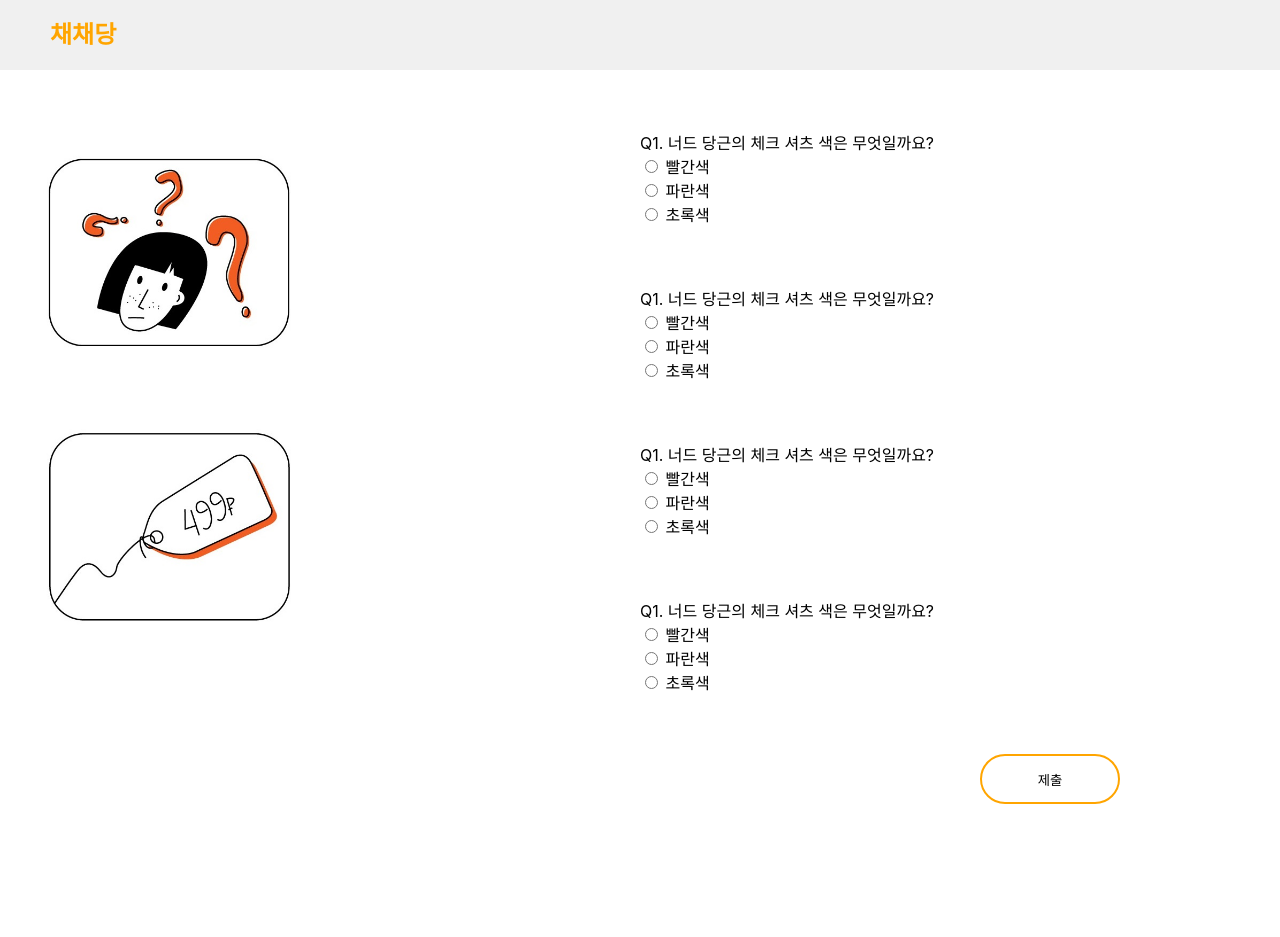
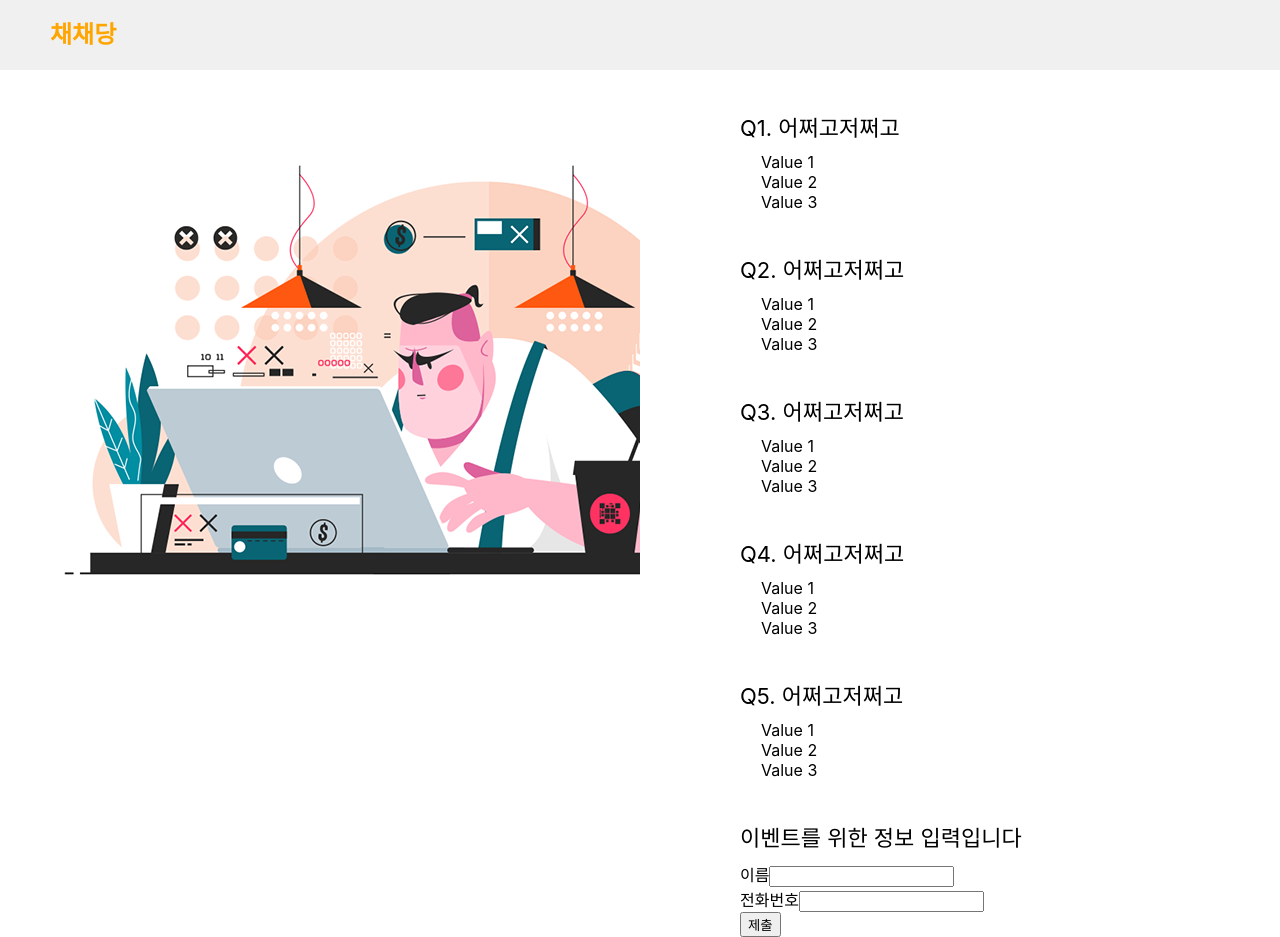
Before and after one commit to Sookhee/whip-carrot-webpage, a React (Create React App) app: page /quiz in a window 1280 px wide. Before the commit the page ends 884 px from the top, so only its background shows below. Built offline with nearby package versions, Linux system fonts and the light colour scheme.

Commit message:
Quiz 문제, checked 글자색 변경

```diff
--- a/src/App.css
+++ b/src/App.css
@@ -1,4 +1,6 @@
-.app{}
+.app{
+
+}
 
 .app .nav{
   width: 100%;
--- /dev/null
+++ b/src/component/Quiz/Left.js
@@ -0,0 +1,15 @@
+import React, {Component} from 'react';
+import './Left.scss';
+
+class Left extends Component{
+    render(){
+        return(
+            <div className="quiz-left">
+                <div className="img">
+                </div>
+            </div>
+        );
+    };
+}
+
+export default Left;
--- /dev/null
+++ b/src/component/Quiz/Left.scss
@@ -0,0 +1,12 @@
+.quiz-left{
+    position: fixed;
+    width: 50%;
+
+    .img{
+        width: 100%;
+        height: 600px;
+        background-image: url('../../img/main-backgronud.png');
+        background-repeat: no-repeat;
+        background-size: cover;
+    }
+}
--- a/src/component/Quiz/Quiz.js
+++ b/src/component/Quiz/Quiz.js
@@ -1,58 +1,14 @@
 import React, {Component} from 'react';
 import './Quiz.scss';
+import Left from './Left';
+import Right from './Right';
 
 class Quiz extends Component{
     render(){
         return(
             <div className="quiz">
-                <div className="left">
-
-                </div>
-                <div className="right">
-                    <form>
-                        <div className="question-wrap">
-                            <div className="question">
-                                Q1. 너드 당근의 체크 셔츠 색은 무엇일까요?
-                            </div>
-                            <div className="answer-wrap">
-                                <div className="answer"><input type="radio"></input> 빨간색</div>
-                                <div className="answer"><input type="radio"></input> 파란색</div>
-                                <div className="answer"><input type="radio"></input> 초록색</div>
-                            </div>
-                        </div>
-                        <div className="question-wrap">
-                            <div className="question">
-                                Q1. 너드 당근의 체크 셔츠 색은 무엇일까요?
-                            </div>
-                            <div className="answer-wrap">
-                                <div className="answer"><input type="radio"></input> 빨간색</div>
-                                <div className="answer"><input type="radio"></input> 파란색</div>
-                                <div className="answer"><input type="radio"></input> 초록색</div>
-                            </div>
-                        </div>
-                        <div className="question-wrap">
-                            <div className="question">
-                                Q1. 너드 당근의 체크 셔츠 색은 무엇일까요?
-                            </div>
-                            <div className="answer-wrap">
-                                <div className="answer"><input type="radio"></input> 빨간색</div>
-                                <div className="answer"><input type="radio"></input> 파란색</div>
-                                <div className="answer"><input type="radio"></input> 초록색</div>
-                            </div>
-                        </div>
-                        <div className="question-wrap">
-                            <div className="question">
-                                Q1. 너드 당근의 체크 셔츠 색은 무엇일까요?
-                            </div>
-                            <div className="answer-wrap">
-                                <div className="answer"><input type="radio"></input> 빨간색</div>
-                                <div className="answer"><input type="radio"></input> 파란색</div>
-                                <div className="answer"><input type="radio"></input> 초록색</div>
-                            </div>
-                        </div>
-                        <button type="submit">제출</button>
-                    </form>
-                </div>
+                <Left/>
+                <Right/>
             </div>
         );
     };
--- a/src/component/Quiz/Quiz.scss
+++ b/src/component/Quiz/Quiz.scss
@@ -1,30 +1,4 @@
 .quiz{
-    position: relative;
+    display: flex;
     align-items: flex-start;
-    .left{
-        width: 50%;
-        height: 640px;
-        position: absolute;
-        background-repeat: no-repeat;
-        background-image: url('../../img/quiz-backgronud.jpg');
-        background-size: contain;
-    }
-
-    .right{
-        position: absolute;
-        left: 50%;
-        .question-wrap{
-            margin: 60px 0;
-        }
-
-        button{
-            width: 140px;
-            height: 50px;
-            background: #ffffff;
-            border: 2px solid orange;
-            border-radius: 200px;
-            margin-bottom: 80px;
-            margin-left: 340px;
-        }
-    }
 }
--- /dev/null
+++ b/src/component/Quiz/Right.js
@@ -0,0 +1,80 @@
+import React, {Component} from 'react';
+import './Right.scss';
+
+class Right extends Component{
+    render(){
+        return(
+            <div className="quiz-right">
+                <form>
+                    <div className="wrap-quiz">
+                        <div className="title">Q1. 어쩌고저쩌고</div>
+                        <div className="wrap-answer">
+                            <input type='radio' value='1' name='q1' id='radio1-1'/>
+                            <label for='radio1-1'>Value 1</label><br/>
+                            <input type='radio' value='2' name='q1' id='radio1-2'/>
+                            <label for='radio1-2'>Value 2</label><br/>
+                            <input type='radio' value='3' name='q1' id='radio1-3'/>
+                            <label for='radio1-3'>Value 3</label><br/>
+                        </div>
+                    </div>
+                    <div className="wrap-quiz">
+                        <div className="title">Q2. 어쩌고저쩌고</div>
+                        <div className="wrap-answer">
+                            <input type='radio' value='1' name='q2' id='radio2-1'/>
+                            <label for='radio2-1'>Value 1</label><br/>
+                            <input type='radio' value='2' name='q2' id='radio2-2'/>
+                            <label for='radio2-2'>Value 2</label><br/>
+                            <input type='radio' value='3' name='q2' id='radio2-3'/>
+                            <label for='radio2-3'>Value 3</label><br/>
+                        </div>
+                    </div>
+                    <div className="wrap-quiz">
+                        <div className="title">Q3. 어쩌고저쩌고</div>
+                        <div className="wrap-answer">
+                            <input type='radio' value='1' name='q3' id='radio3-1'/>
+                            <label for='radio3-1'>Value 1</label><br/>
+                            <input type='radio' value='2' name='q3' id='radio3-2'/>
+                            <label for='radio3-2'>Value 2</label><br/>
+                            <input type='radio' value='3' name='q3' id='radio3-3'/>
+                            <label for='radio3-3'>Value 3</label><br/>
+                        </div>
+                    </div>
+                    <div className="wrap-quiz">
+                        <div className="title">Q4. 어쩌고저쩌고</div>
+                        <div className="wrap-answer">
+                            <input type='radio' value='1' name='q4' id='radio4-1'/>
+                            <label for='radio4-1'>Value 1</label><br/>
+                            <input type='radio' value='2' name='q4' id='radio4-2'/>
+                            <label for='radio4-2'>Value 2</label><br/>
+                            <input type='radio' value='3' name='q4' id='radio4-3'/>
+                            <label for='radio4-3'>Value 3</label><br/>
+                        </div>
+                    </div>
+                    <div className="wrap-quiz">
+                        <div className="title">Q5. 어쩌고저쩌고</div>
+                        <div className="wrap-answer">
+                            <input type='radio' value='1' name='q5' id='radio5-1'/>
+                            <label for='radio5-1'>Value 1</label><br/>
+                            <input type='radio' value='2' name='q5' id='radio5-2'/>
+                            <label for='radio5-2'>Value 2</label><br/>
+                            <input type='radio' value='3' name='q5' id='radio5-3'/>
+                            <label for='radio5-3'>Value 3</label><br/>
+                        </div>
+                    </div>
+
+                    <div className="wrap-quiz">
+                        <div className="title">이벤트를 위한 정보 입력입니다</div>
+                        <div className="wrap-answer">
+                            <div><span>이름</span><input type="text"/></div>
+                            <div><span>전화번호</span><input type="text"/></div>
+                        </div>
+                    </div>
+
+                    <button type="submit" className="quiz-button">제출</button>
+                </form>
+            </div>
+        );
+    };
+}
+
+export default Right;
--- /dev/null
+++ b/src/component/Quiz/Right.scss
@@ -0,0 +1,32 @@
+.quiz-right{
+    position: absolute;
+    top: 70px;
+    left: 50%;
+    width: 40%;
+    margin-left: 100px;
+
+    .wrap-quiz{
+        .title{
+            margin: 40px 0px 10px;
+            font-size: 22px;
+        }
+
+        .wrap-answer{
+            input[type="radio"]{
+                visibility:hidden;
+            }
+            label{
+                cursor: pointer;
+            }
+            input:checked + label {
+                color: orange;
+            }
+
+            div{
+                input{
+
+                }
+            }
+        }
+    }
+}
```
